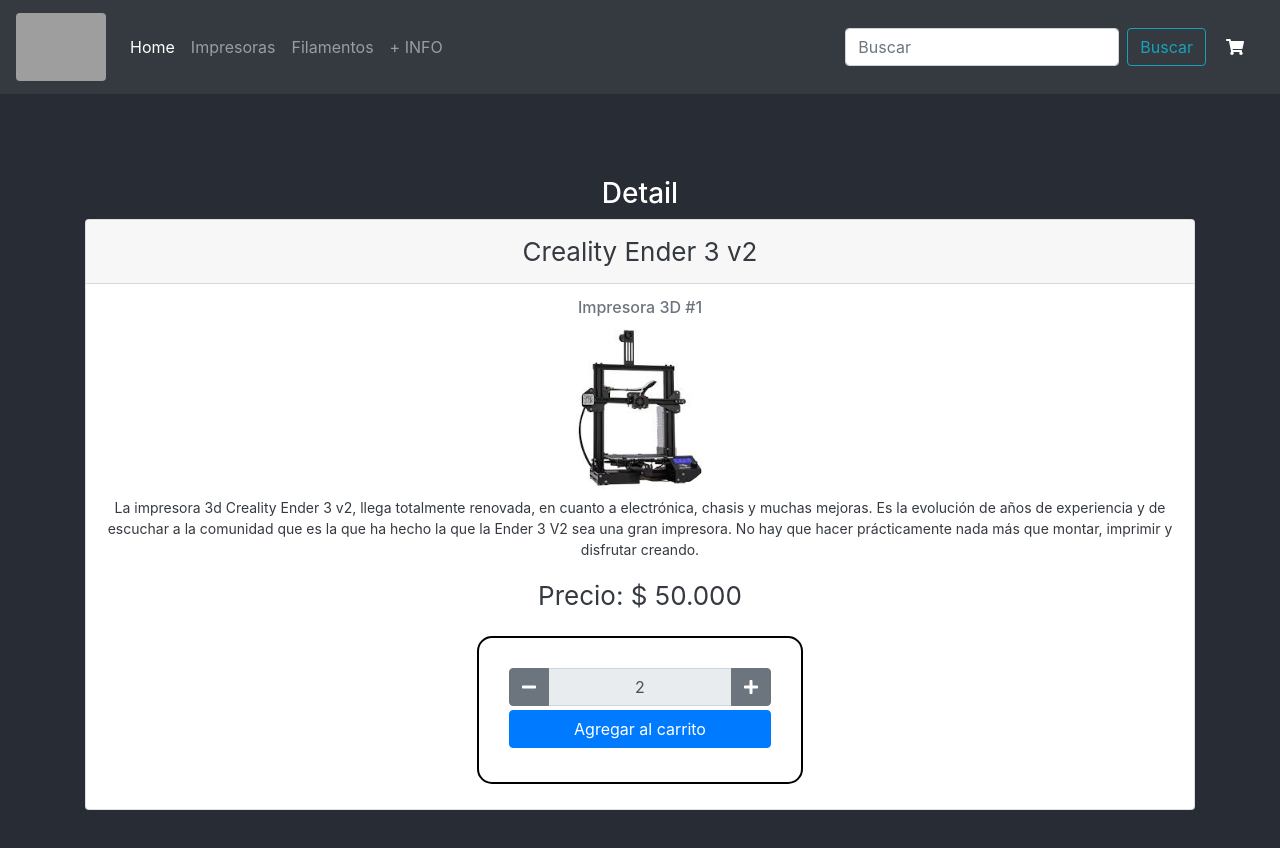
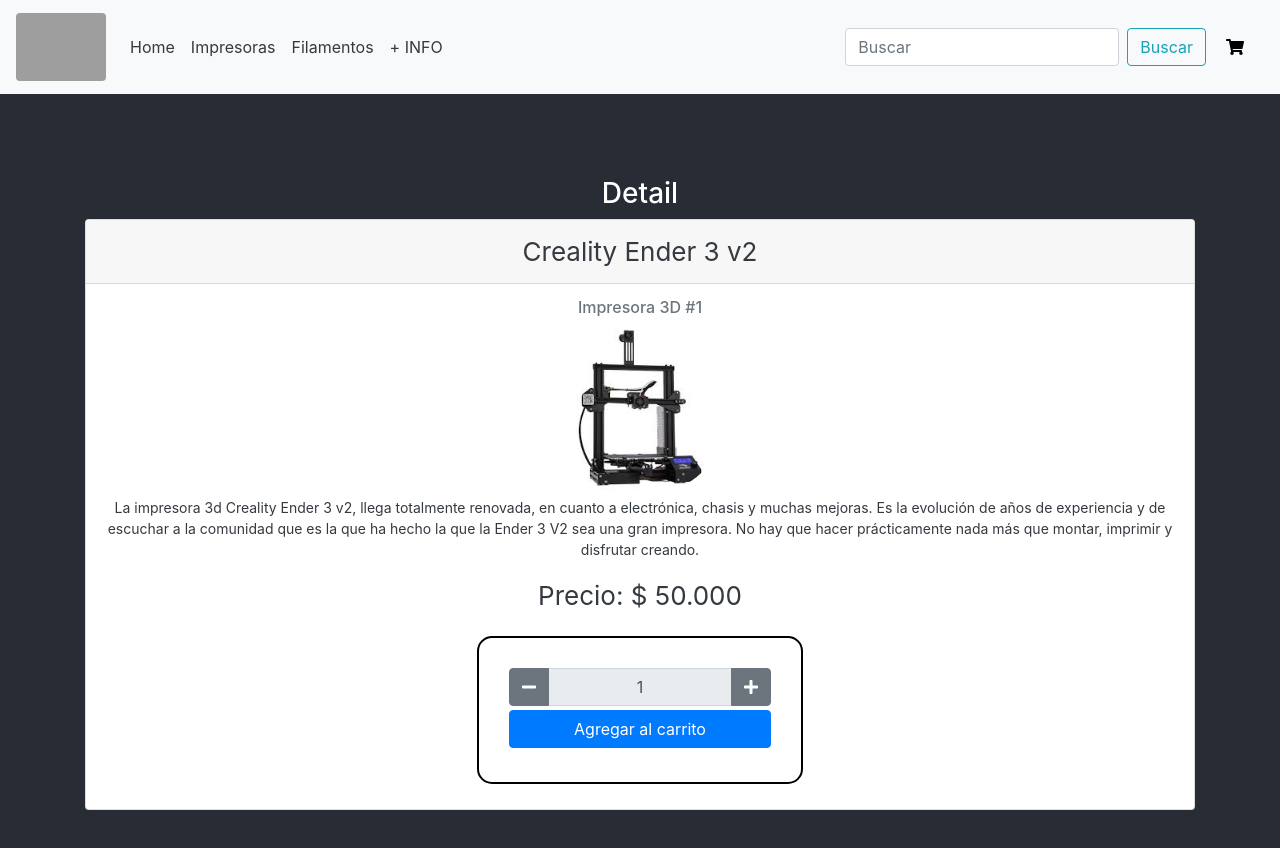
Before and after one commit to rfautario/coder-commerce, a React (Create React App) app: page /item/1 in a window 1280 px wide. Shown: the top 848 px of the page. Built offline with nearby package versions, Linux system fonts and the light colour scheme; grey boxes are pictures that could not be loaded.

Commit message:
Se agrega lo del desafío 8 y parte comentada del desafío 9

```diff
--- a/src/App.js
+++ b/src/App.js
@@ -7,9 +7,11 @@
 import { BrowserRouter, Switch, Route } from 'react-router-dom';
 import './App.css';
 import 'bootstrap/dist/css/bootstrap.min.css';
+//import CartProvider, { CartContext } from './context/cartContext';
 
 function App() {
-  return (
+  return (<>
+    {/*<CartProvider defaultCart={[]}>*/}
       <BrowserRouter>
         <NavBar />
         <div className="App">
@@ -37,6 +39,8 @@
           </header>
         </div>
       </BrowserRouter>
+    {/*</CartProvider>*/}
+    </>
   );
 }
 
--- a/src/components/CartWidget.js
+++ b/src/components/CartWidget.js
@@ -10,7 +10,7 @@
 
 function CartWidget () {
     return <div className="text-dark pull-right" style={styleCart}>
-    <a href="/cart" title="Ir al carrito" style={{ color: 'white' }}>
+    <a href="/cart" title="Ir al carrito" style={{ color: 'black' }}>
       <FontAwesomeIcon icon={faShoppingCart} />
     </a>
   </div>
--- a/src/components/ItemDetail.js
+++ b/src/components/ItemDetail.js
@@ -1,6 +1,7 @@
-import React from 'react';
-import { Card, Col, Row } from 'react-bootstrap';
+import React, { useState } from 'react';
+import { Button, Card, Col, Row } from 'react-bootstrap';
 import ItemCount from './ItemCount';
+import { Link } from 'react-router-dom';
 
 let style = {
     borderRadius: '50%',
@@ -9,11 +10,17 @@
     height: 180
 }
 
-function onAdd( cantidad ) {
-    console.log(`Se agregaron ${cantidad} ítems al carrito`)
-}
+function ItemDetail({ item }) {
+    const [added, setAdded] = useState(false);
 
-function ItemDetail({ item }) {
+    // Importar el CartContext ->
+    function onAdd( cantidad ) {
+        console.log(`Se agregaron ${cantidad} '${item[0].title}' al carrito`)
+
+        // Recibir la cantidad e implementar el onAdd
+        setAdded(true);
+    }
+
     return <Row>
         <Col>
             <Card className="text-dark">
@@ -25,7 +32,8 @@
                     <Card.Text>Precio: $ {item[0].price.toLocaleString('es')}</Card.Text>
                     <Row  className="justify-content-md-center">
                         <Col md={4}>
-                        <ItemCount stock="5" initial="2" onAdd={onAdd} />
+                        {!added && <ItemCount stock={item[0].stock} initial="1" onAdd={onAdd} />}
+                        {added && <Link to="/cart"><Button>Termina tu compra</Button></Link>}
                         </Col>
                     </Row>
                 </Card.Body>
--- a/src/components/ItemDetailContainer.js
+++ b/src/components/ItemDetailContainer.js
@@ -13,7 +13,7 @@
                 price: 50000,
                 pictureUrl: '01',
                 description: 'La impresora 3d Creality Ender 3 v2, llega totalmente renovada, en cuanto a electrónica, chasis y muchas mejoras.\nEs la evolución de años de experiencia y de escuchar a la comunidad que es la que ha hecho la que la Ender 3 V2 sea una gran impresora.\nNo hay que hacer prácticamente nada más que montar, imprimir y disfrutar creando.',
-                stock: 3,
+                stock: 5,
                 categoryId: 'impresora'
             },
             {
@@ -22,7 +22,7 @@
                 price: 45000,
                 pictureUrl: '02',
                 description: 'Tecnología de impresión: FDM\nVolumen de impresióN: 220x220x260\nResolución de capa: 100-400 micrones\nDiámetro de filamento: 1,75mm\nNozzle (PICO EXTRUSOR): 0,4mm\nelocidad máxima de impresión: 180 mm/s\nVarillas (x – y – z): De acero resistentes al desgaste tipo acme\nMotores: Nema 17\nSoftware: Propio del fabricante, Repetier-Host, Cura, SimpliFy3D\nFormato de archivos: STL\nPresición de impresión: +/- 0,1mm\nConectividad: SD\nTemp. máx. de cama: 100º\nTemp. máx. de extrusor: 250º\nPeso neto: 8,5 Kg',
-                stock: 3,
+                stock: 8,
                 categoryId: 'impresora'
             },
             {
@@ -40,7 +40,7 @@
                 price: 75000,
                 pictureUrl: '04',
                 description: 'Artillery Genius es una impresora 3D cartesiana todo en uno con controladores paso a paso ultra silenciosos, extrusora de accionamiento directo, doble eje Z, cama de vitrocerámica calentada por CA (superficie muy plana), pantalla táctil TFT y sensor de parada de proximidad magnética para proporcionar una larga vida útil y una impresión 3D precisa y silenciosa.',
-                stock: 3,
+                stock: 4,
                 categoryId: 'impresora'
             }
         ];
--- a/src/components/NavBar.js
+++ b/src/components/NavBar.js
@@ -2,8 +2,11 @@
 import CartWidget from './CartWidget';
 import { NavLink } from 'react-router-dom';
 import { Navbar, Nav, Form, FormControl, Button, Image } from 'react-bootstrap';
+import { useCartContext } from '../context/cartContext';
 
 function NavBar () {
+  //const { cart, add, remove } = useCartContext();
+
   const menus = [
     { id:'home', name: 'Home', url:''},
     { id:'impresoras', name: 'Impresoras', url:'/impresoras'},
@@ -12,31 +15,7 @@
   ];
 
   return <>
-  {/*}
-  <nav className="navbar navbar-toggleable-md navbar-light bg-light fixed-top navbar-expand-sm">
-    <a className="navbar-brand" href="/">
-      <img src="logo192.png" width="90" height="90" className="align-top" alt="" />
-    </a>
-
-    <div className="" id="navbarSupportedContent align-top">
-      <ul className="navbar-nav mr-auto">
-        {
-        menus.map(m => (
-          <li key={m.id} className="nav-item">
-            <NavLink to={m.url} className="nav-link" >{m.name}</NavLink>
-          </li>
-          ))
-        }
-      </ul>
-      <form className="form-inline my-2 my-lg-0 d-inline-block">
-        <input className="form-control mr-sm-2" type="text" placeholder="Buscar..." />
-        <button className="btn btn-outline-secondary my-2 my-sm-0" type="submit">Buscar</button>
-      </form>
-    </div>
-  <CartWidget />
-  </nav>
-      */}
-      <Navbar bg="dark" variant="dark">
+    <Navbar bg="light" >
       <Navbar.Brand href="/">
         <Image src="logo192.png" rounded width="90"/>
       </Navbar.Brand>
@@ -44,7 +23,7 @@
         {
         menus.map(m => (
           <li key={m.id} className="nav-item">
-            <NavLink to={m.url} className="nav-link" >{m.name}</NavLink>
+            <NavLink to={m.url} className="nav-link text-dark" >{m.name}</NavLink>
           </li>
           ))
         }
@@ -54,6 +33,7 @@
         <Button variant="outline-info">Buscar</Button>
       </Form>
       <CartWidget />
+      {/* cart.length */}
     </Navbar>
     </>
 }
--- /dev/null
+++ b/src/context/cartContext.js
@@ -0,0 +1,53 @@
+import React, { useContext, useState } from 'react';
+
+export const CartContext = React.createContext([]);
+
+export const useCartContext = () => useContext(CartContext);
+
+export default function CartProvider({ children, defaultCart }) {
+
+    return '';
+    /*
+    const [cart, setCart] = useState(defaultCart); // [item1, item2, item3]
+    // Nuestro almacen de estado de compra
+    // Funciona como nuestra propia API
+
+    function add(item) {
+        // Agrega el item y actualiza el estado
+        console.log('Trataste de agregar el item:', item.id);
+
+        // Analizar cart y decidir si existe
+        const item = cart.find(); // buscar si existe
+
+        if (item){
+            // agregar
+            setCart([...cart, item]);
+        }else{
+            // actualizar
+            item = {... item, quantity: nuevaCantidad };
+            setCart([...cart, item]);
+        }
+
+        // Antes de terminar cada operación, actualizar el estado
+    }
+
+    function remove(itemId) {
+        // Remueve un item por id y actualiza el estado
+        console.log('Trataste de remover el item:', itemId);
+        setCart(cart.filter( item => item.id !== itemId));
+
+        // Antes de terminar cada operación, actualizar el estado
+    }
+
+    return <CartContext.Provider value={{ cart, add, remove }}>
+        { children }
+    </CartContext.Provider>
+    */
+}
+
+
+/*
+<CartProvider defaultCart={[]}>
+    <Componente />
+</CartProvider>
+*/
```
Lines whose indentation alone changed are shown as unchanged.
